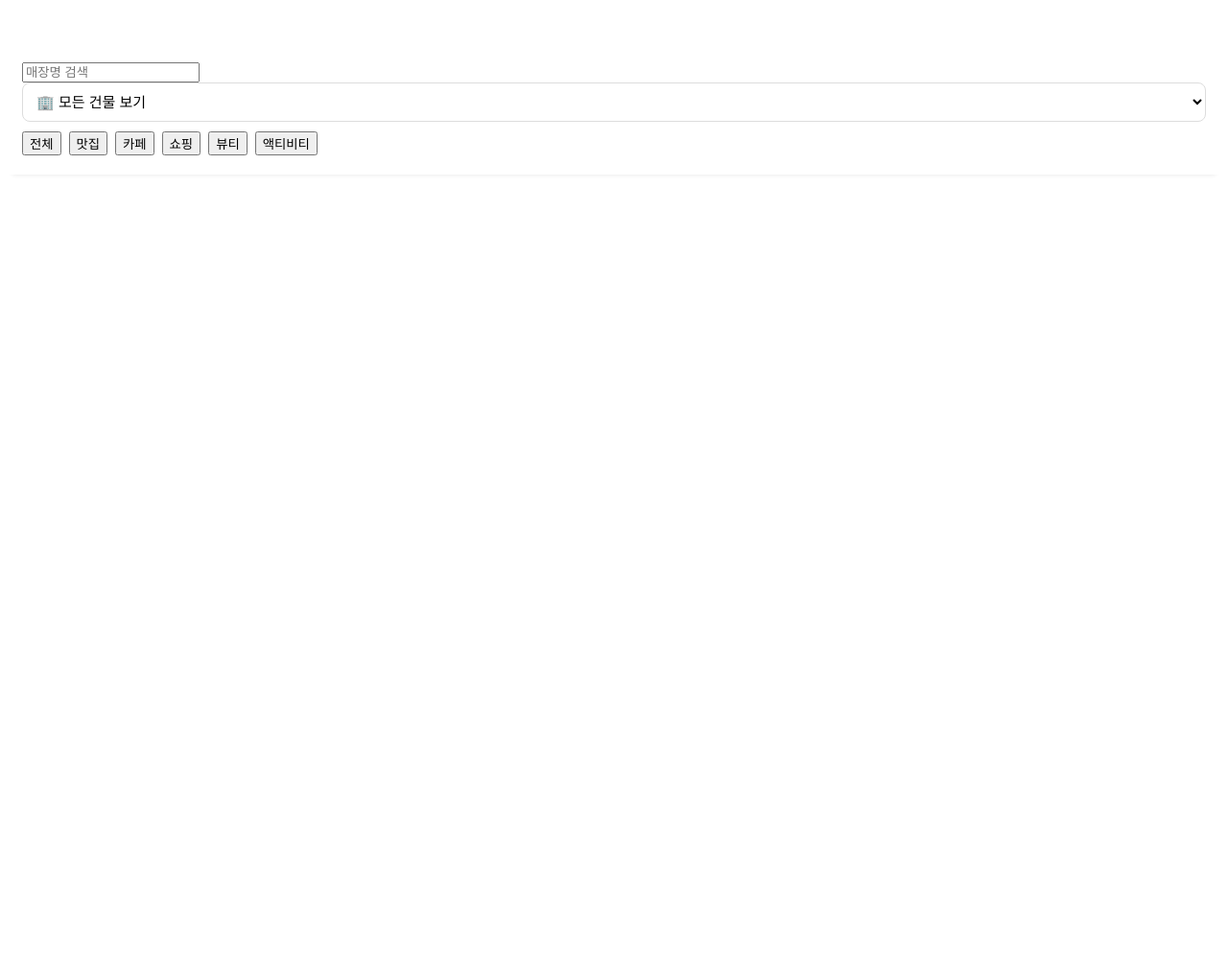
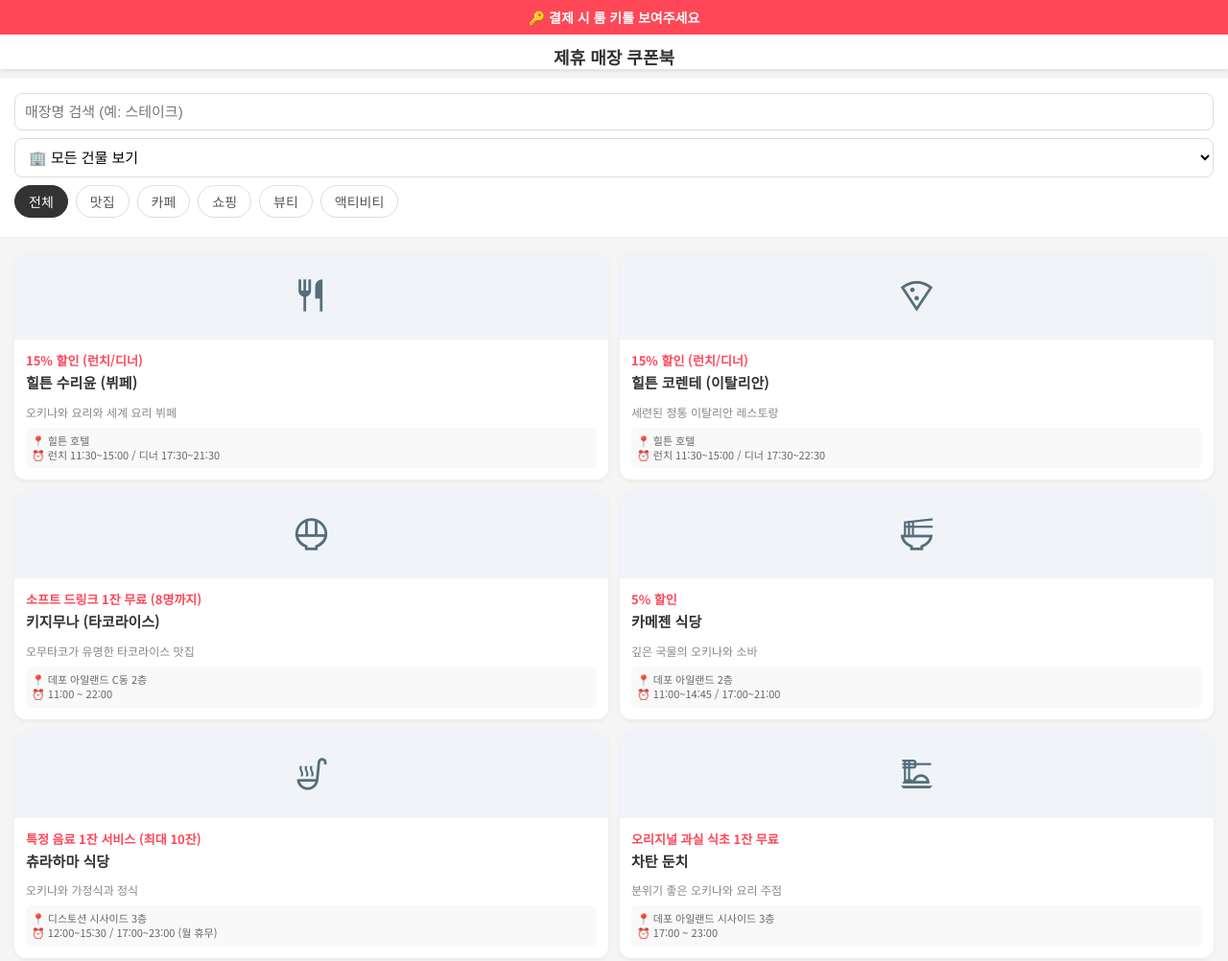
Before and after one commit to gmin19/test, a plain HTML site: page index.html in a window 1280 px wide. Shown: the top 1002 px of the page at 96% size. Before the commit the page ends 800 px from the top, so only its background shows below. Drawn offline with nearby package versions, Linux system fonts and the light colour scheme.

Commit message:
Add files via upload

```diff
--- a/index.html
+++ b/index.html
@@ -1,11 +1,25 @@
+<!DOCTYPE html>
+<html lang="ko">
 <head>
+    <meta charset="UTF-8">
+    <meta name="viewport" content="width=device-width, initial-scale=1.0">
+    <title>베셀 & 레쿠 오키나와 쿠폰북</title>
+
     <link rel="stylesheet" href="style.css">
 
     <link rel="stylesheet" href="https://fonts.googleapis.com/css2?family=Material+Symbols+Outlined:opsz,wght,FILL,GRAD@24,400,0,0" />
+
+    <link href="https://fonts.googleapis.com/css2?family=Noto+Sans+KR:wght@400;700&display=swap" rel="stylesheet">
 </head>
+<body>
+
+    <header class="sticky-header">
+        <div class="notice">🔑 결제 시 룸 키를 보여주세요</div>
+        <h1>제휴 매장 쿠폰북</h1>
+    </header>
 
     <div class="controls">
-    <input type="text" id="search-input" placeholder="매장명 검색">
+        <input type="text" id="search-input" placeholder="매장명 검색 (예: 스테이크)">
 
         <select id="location-select">
             <option value="">🏢 모든 건물 보기</option>
@@ -14,9 +28,8 @@
             <option value="아메리칸 데포">아메리칸 데포 (A~C동)</option>
             <option value="데포 센트럴">데포 센트럴</option>
             <option value="디스토션">디스토션 (패션/시사이드)</option>
-        <option value="레쿠">레쿠 호텔 (메인/프리미어)</option>
+            <option value="레쿠">레쿠 호텔</option>
             <option value="힐튼">힐튼 호텔</option>
-        <option value="시사이드 스퀘어">시사이드 스퀘어</option>
             <option value="이온">이온몰 / 기타</option>
         </select>
 
@@ -29,3 +42,10 @@
             <button class="filter-btn" data-category="액티비티">액티비티</button>
         </div>
     </div>
+
+    <main id="coupon-list"></main>
+
+    <script src="data.js"></script>
+    <script src="script.js"></script>
+</body>
+</html>
--- a/script.js
+++ b/script.js
@@ -1,81 +1,70 @@
-/**
- * script.js
- * - 기능: 쿠폰 데이터 필터링 (검색어, 카테고리, 건물 위치), 화면 렌더링
- * - 특징: 이미지 대신 구글 아이콘 사용, 모바일 최적화
- */
-
-// HTML 요소 가져오기
+// DOM 요소 가져오기
 const listContainer = document.getElementById('coupon-list');
 const searchInput = document.getElementById('search-input');
-const locationSelect = document.getElementById('location-select'); // 건물 선택 박스
-const filterBtns = document.querySelectorAll('.filter-btn'); // 카테고리 버튼들
+const locationSelect = document.getElementById('location-select');
+const filterBtns = document.querySelectorAll('.filter-btn');
 
-// 현재 필터 상태 저장 (검색어, 카테고리, 위치)
+// 필터 상태 변수
 let currentFilters = {
     keyword: '',
     category: 'all',
     location: ''
 };
 
-// 1. 초기 실행: 페이지 로드 시 모든 쿠폰 보여주기
-renderCoupons(couponData);
+// 페이지 로드 시 실행
+// 만약 couponData가 정의되지 않았다면 오류 메시지 출력 (안전장치)
+if (typeof couponData === 'undefined') {
+    console.error("오류: data.js 파일이 로드되지 않았습니다.");
+    listContainer.innerHTML = "<p>데이터를 불러올 수 없습니다. data.js 경로를 확인해주세요.</p>";
+} else {
+    // 정상 로드 시 초기 렌더링 실행
+    renderCoupons(couponData);
+}
 
-// 2. 통합 필터링 로직
-// 입력값이 바뀔 때마다 실행되어 조건에 맞는 데이터만 걸러냅니다.
+// 필터링 함수
 function applyFilters() {
     const filtered = couponData.filter(item => {
-        // A. 키워드 검색 (매장명, 설명, 혜택 내용 중 하나라도 포함되면 통과)
         const matchKeyword =
             item.name.toLowerCase().includes(currentFilters.keyword) ||
             item.desc.toLowerCase().includes(currentFilters.keyword) ||
             item.benefit.toLowerCase().includes(currentFilters.keyword);
 
-        // B. 카테고리 필터 ('all'이면 무조건 통과, 아니면 카테고리 일치 확인)
         const matchCategory =
             currentFilters.category === 'all' ||
             item.category === currentFilters.category;
 
-        // C. 건물 위치 필터 (선택 안 했으면 통과, 선택했으면 주소에 포함되는지 확인)
-        // 예: '데포 아일랜드' 선택 시 -> '데포 아일랜드 빌딩 A동'도 포함됨 (부분 일치)
         const matchLocation =
             currentFilters.location === '' ||
             item.location.includes(currentFilters.location);
 
-        // 세 가지 조건이 모두 맞아야 결과에 포함
         return matchKeyword && matchCategory && matchLocation;
     });
 
-    // 걸러진 데이터로 화면 다시 그리기
     renderCoupons(filtered);
 }
 
-// 3. 화면 렌더링 함수 (데이터 -> HTML 변환)
+// 렌더링 함수 (아이콘 방식)
 function renderCoupons(data) {
-    listContainer.innerHTML = ''; // 기존 목록 초기화
+    listContainer.innerHTML = '';
 
-    // 검색 결과가 없을 때 안내 메시지 표시
     if (data.length === 0) {
         listContainer.innerHTML = `
-            <div style="grid-column: 1 / -1; text-align: center; padding: 40px 20px; color: #888;">
-                <span class="material-symbols-outlined" style="font-size: 48px; color: #ccc;">search_off</span>
-                <p>조건에 맞는 매장이 없습니다.<br>다른 검색어나 건물을 선택해보세요.</p>
-            </div>
-        `;
+            <div style="grid-column: 1 / -1; text-align:center; padding:30px; color:#999;">
+                <span class="material-symbols-outlined" style="font-size:36px; margin-bottom:10px;">search_off</span>
+                <p>조건에 맞는 매장이 없습니다.</p>
+            </div>`;
         return;
     }
 
-    // 데이터 개수만큼 카드 생성
     data.forEach(item => {
         const card = document.createElement('div');
         card.className = 'coupon-card';
 
-        // 아이콘 설정 (데이터에 아이콘이 없으면 기본값 'store' 사용)
+        // 아이콘이 없으면 기본값 'store' 사용
         const iconName = item.icon ? item.icon : 'store';
+        // 주소 간소화 (반복되는 지명 제거)
+        const simpleLocation = item.location.replace('차탄쵸 미하마', '').trim();
 
-        // 주소 간소화 (카드 공간이 좁으므로 '차탄쵸 미하마' 같은 반복되는 주소 제거)
-        const displayLocation = item.location.replace('차탄쵸 미하마', '').trim();
-
-        // 카드 HTML 구성
         card.innerHTML = `
             <div class="card-icon-box">
                 <span class="material-symbols-outlined">${iconName}</span>
@@ -87,7 +76,7 @@
                     <p class="store-desc">${item.desc}</p>
                 </div>
                 <div class="store-info">
-                    📍 ${displayLocation} <br>
+                    📍 ${simpleLocation}<br>
                     ⏰ ${item.hours}
                 </div>
             </div>
@@ -96,29 +85,21 @@
     });
 }
 
-// 4. 이벤트 리스너 등록 (사용자 동작 감지)
-
-// A. 검색어 입력 시
+// 이벤트 리스너 설정
 searchInput.addEventListener('input', (e) => {
     currentFilters.keyword = e.target.value.toLowerCase();
     applyFilters();
 });
 
-// B. 건물 위치 선택 변경 시
 locationSelect.addEventListener('change', (e) => {
     currentFilters.location = e.target.value;
     applyFilters();
 });
 
-// C. 카테고리 버튼 클릭 시
 filterBtns.forEach(btn => {
     btn.addEventListener('click', (e) => {
-        // 모든 버튼에서 'active' 클래스 제거 (검은색 배경 해제)
         filterBtns.forEach(b => b.classList.remove('active'));
-        // 클릭한 버튼에만 'active' 클래스 추가
         e.target.classList.add('active');
-
-        // 선택된 카테고리로 필터 상태 업데이트
         currentFilters.category = e.target.getAttribute('data-category');
         applyFilters();
     });
--- a/style.css
+++ b/style.css
@@ -1,107 +1,135 @@
-/* 기존 style.css 내용을 아래 내용으로 교체하거나 수정하십시오. */
+/* 기본 설정 */
+body {
+    font-family: 'Noto Sans KR', sans-serif;
+    margin: 0;
+    background-color: #f5f5f5;
+    color: #333;
+}
 
-/* ... (body, header 등 상단 부분은 동일) ... */
+/* 상단 고정 헤더 */
+.sticky-header {
+    position: sticky;
+    top: 0;
+    background-color: white;
+    box-shadow: 0 2px 5px rgba(0,0,0,0.1);
+    z-index: 1000;
+    text-align: center;
+}
 
-/* 검색 및 필터 영역 디자인 개선 */
+.notice {
+    background-color: #ff4757;
+    color: white;
+    padding: 8px;
+    font-size: 14px;
+    font-weight: bold;
+}
+
+h1 {
+    margin: 10px 0;
+    font-size: 18px;
+}
+
+/* 컨트롤 영역 (검색, 필터) */
 .controls {
     padding: 15px;
     background-color: white;
-    position: sticky; /* 스크롤 시 필터도 상단에 붙게 설정 */
-    top: 50px; /* 헤더 높이만큼 띄움 (헤더 높이에 따라 조절 필요) */
+    position: sticky;
+    top: 67px; /* 헤더 높이만큼 띄움 */
     z-index: 900;
-    box-shadow: 0 5px 5px -5px rgba(0,0,0,0.1);
+    border-bottom: 1px solid #eee;
 }
 
-/* 건물 선택 셀렉트 박스 스타일 */
-#location-select {
+#search-input, #location-select {
     width: 100%;
     padding: 10px;
-    margin-bottom: 10px;
+    margin-bottom: 8px;
     border: 1px solid #ddd;
     border-radius: 8px;
     font-size: 15px;
+    box-sizing: border-box;
     background-color: #fff;
-    /* 화살표 아이콘 커스텀 가능 */
 }
 
-/* 카테고리 버튼 스타일 (동일) */
 .categories {
     display: flex;
     gap: 8px;
     overflow-x: auto;
     white-space: nowrap;
     padding-bottom: 5px;
-    /* 스크롤바 숨기기 (크롬, 사파리 등) */
+    /* 스크롤바 숨김 */
     -ms-overflow-style: none;
     scrollbar-width: none;
 }
-.categories::-webkit-scrollbar {
-    display: none;
+.categories::-webkit-scrollbar { display: none; }
+
+.filter-btn {
+    padding: 6px 14px;
+    border: 1px solid #ddd;
+    border-radius: 20px;
+    background: white;
+    cursor: pointer;
+    font-size: 14px;
+    color: #555;
 }
 
-/* --- [핵심 수정] 2단 카드 레이아웃 --- */
+.filter-btn.active {
+    background-color: #333;
+    color: white;
+    border-color: #333;
+}
+
+/* 쿠폰 리스트 (2단 그리드) */
 #coupon-list {
-    padding: 10px; /* 여백 축소 */
+    padding: 15px;
     display: grid;
-    /* 화면 크기와 상관없이 무조건 2개 컬럼으로 고정 */
-    grid-template-columns: 1fr 1fr;
-    gap: 10px; /* 카드 사이 간격 축소 */
+    grid-template-columns: 1fr 1fr; /* 무조건 2열 */
+    gap: 12px;
 }
 
 .coupon-card {
     background: white;
-    border-radius: 8px; /* 둥근 모서리 약간 축소 */
+    border-radius: 12px;
     overflow: hidden;
-    box-shadow: 0 2px 4px rgba(0,0,0,0.1);
+    box-shadow: 0 2px 5px rgba(0,0,0,0.05);
     display: flex;
-    flex-direction: column; /* 세로 정렬 */
+    flex-direction: column;
 }
 
-/* 기존 .card-img 스타일을 지우고 아래 내용으로 교체하세요 */
-
+/* 아이콘 박스 스타일 */
 .card-icon-box {
     width: 100%;
-    height: 100px; /* 높이 설정 */
+    height: 90px;
     display: flex;
     justify-content: center;
     align-items: center;
-    background-color: #f0f4f8; /* 은은한 배경색 */
-    color: #546e7a; /* 아이콘 색상 */
-    transition: background-color 0.3s;
+    background-color: #f0f4f8;
+    color: #546e7a;
+    border-bottom: 1px solid #f1f1f1;
 }
 
-/* 카테고리별로 배경색을 다르게 주면 더 직관적입니다 (선택 사항) */
-.coupon-card:hover .card-icon-box {
-    background-color: #e2e8f0; /* 마우스 올렸을 때 색상 변경 */
-}
-
-/* 구글 아이콘 스타일 지정 */
 .material-symbols-outlined {
-    font-size: 48px !important; /* 아이콘 크기 키우기 */
+    font-size: 40px !important; /* 아이콘 크기 */
 }
 
 .card-body {
-    padding: 10px; /* 내부 여백 축소 */
-    flex-grow: 1; /* 내용이 적어도 높이 채우기 */
+    padding: 12px;
+    flex-grow: 1;
     display: flex;
     flex-direction: column;
-    justify-content: space-between;
 }
 
-/* 좁은 공간에 맞춘 폰트 사이즈 조정 */
 .benefit-tag {
     color: #ff4757;
     font-weight: bold;
-    font-size: 13px; /* 글자 크기 축소 */
+    font-size: 13px;
     margin-bottom: 4px;
-    line-height: 1.3;
+    display: block;
 }
 
 .store-name {
-    font-size: 15px; /* 글자 크기 축소 */
+    font-size: 15px;
     font-weight: bold;
-    margin: 0 0 4px 0;
-    word-break: keep-all; /* 단어 단위 줄바꿈 */
+    margin: 0 0 6px 0;
     line-height: 1.3;
 }
 
@@ -109,8 +137,9 @@
     font-size: 12px;
     color: #888;
     margin-bottom: 8px;
+    /* 2줄 이상 넘어가면 ... 처리 */
     display: -webkit-box;
-    -webkit-line-clamp: 2; /* 두 줄 이상 넘어가면 ... 처리 */
+    -webkit-line-clamp: 2;
     -webkit-box-orient: vertical;
     overflow: hidden;
 }
@@ -118,8 +147,9 @@
 .store-info {
     font-size: 11px;
     color: #666;
-    background-color: #f8f9fa;
-    padding: 5px;
-    border-radius: 4px;
-    margin-top: auto; /* 하단에 붙이기 */
+    background-color: #f9f9f9;
+    padding: 6px;
+    border-radius: 6px;
+    margin-top: auto;
+    line-height: 1.4;
 }
```
Lines whose indentation alone changed are shown as unchanged.
